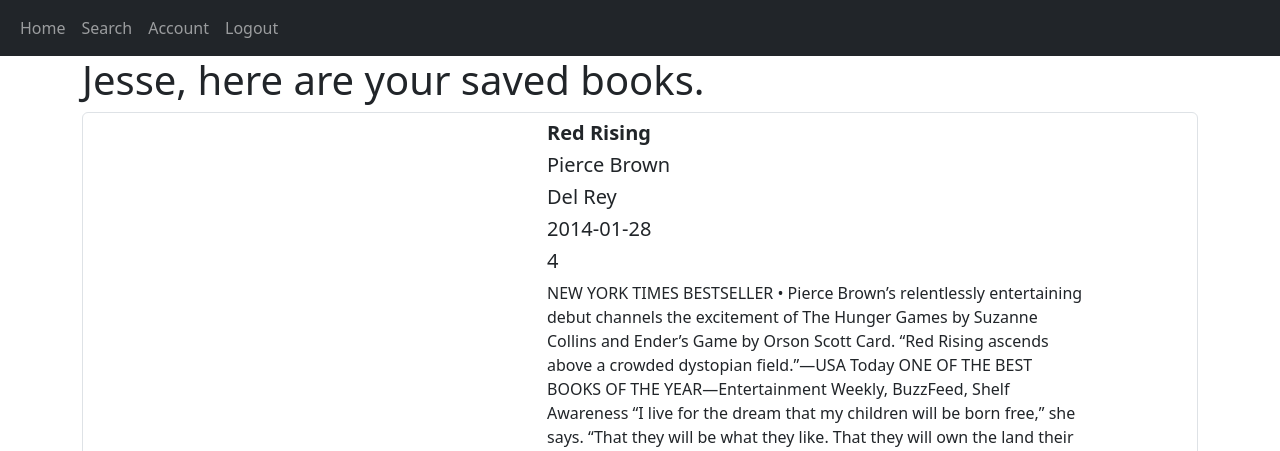
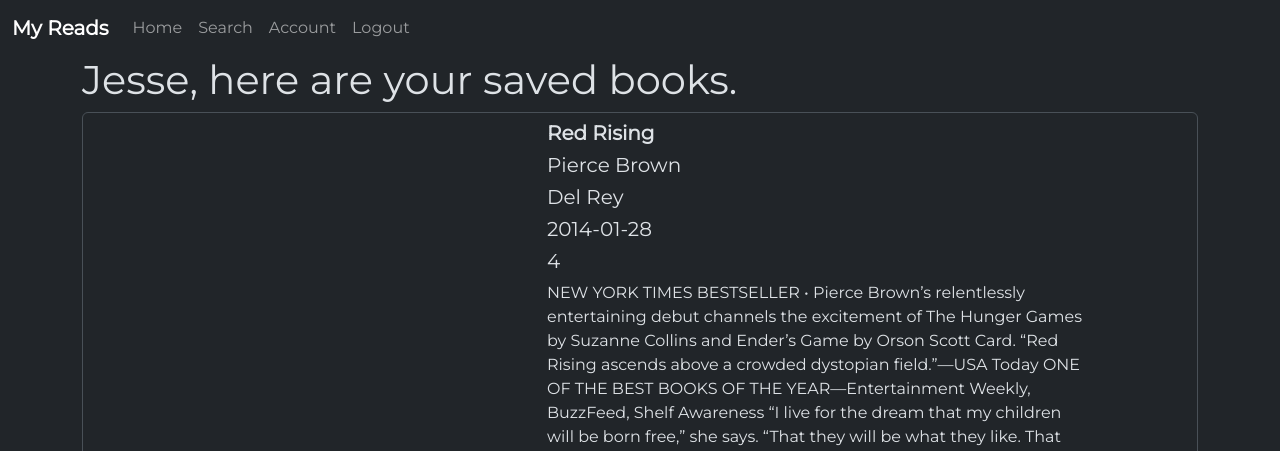
Before and after one commit to Adribasn/myreads, a Flask app: page / in a window 1280 px wide. Shown: the top 451 px of the page. Run offline with Flask 2, Linux system fonts and the light colour scheme; a user stored in the database is signed in; data comes from the database, SQL or seed files in the repository.

Commit message:
converted bootstrap to dark mode, changed font to Montserrat, and linked css to override bootstrap

```diff
--- /dev/null
+++ b/website/static/style.css
@@ -0,0 +1,7 @@
+body {
+    font-family: 'Montserrat', sans-serif;
+}
+
+.navbar-brand {
+    font-weight: 700;
+}
--- a/website/templates/base.html
+++ b/website/templates/base.html
@@ -1,10 +1,14 @@
 <!DOCTYPE html>
-<html lang="en">
+<html lang="en" data-bs-theme="dark">
 <head>
     <meta charset="UTF-8">
     <meta http-equiv="X-UA-Compatible" content="IE=edge">
     <meta name="viewport" content="width=device-width, initial-scale=1.0">
     <link href="https://cdn.jsdelivr.net/npm/bootstrap@5.3.0-alpha1/dist/css/bootstrap.min.css" rel="stylesheet" integrity="sha384-GLhlTQ8iRABdZLl6O3oVMWSktQOp6b7In1Zl3/Jr59b6EGGoI1aFkw7cmDA6j6gD" crossorigin="anonymous">
+    <link rel="preconnect" href="https://fonts.googleapis.com">
+    <link rel="preconnect" href="https://fonts.gstatic.com" crossorigin>
+    <link href="https://fonts.googleapis.com/css2?family=Montserrat&display=swap" rel="stylesheet">
+    <link rel="stylesheet" href=".\static\style.css" type="text/css">
     <title>{% block title %}{% endblock %}</title>
 </head>
 <body>
@@ -16,6 +20,7 @@
             <div class="collapse navbar-collapse" id="navbar">
                 <div class="navbar-nav">
                     {% if user.is_authenticated %}
+                    <a class="navbar-brand" href="/">My Reads</a>
                     <a class="nav-item nav-link" id="home" href="/">Home</a>
                     <a class="nav-item nav-link" id="search" href="/search">Search</a>
                     <a class="nav-item nav-link" id="account" href="/account">Account</a>
```
